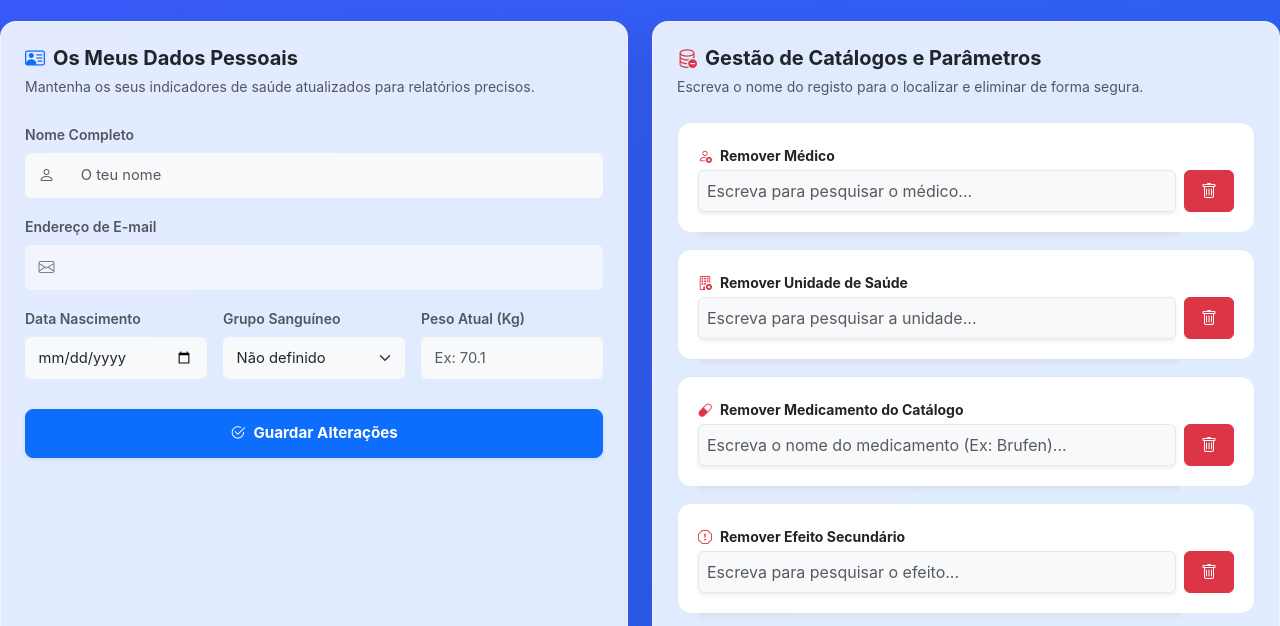
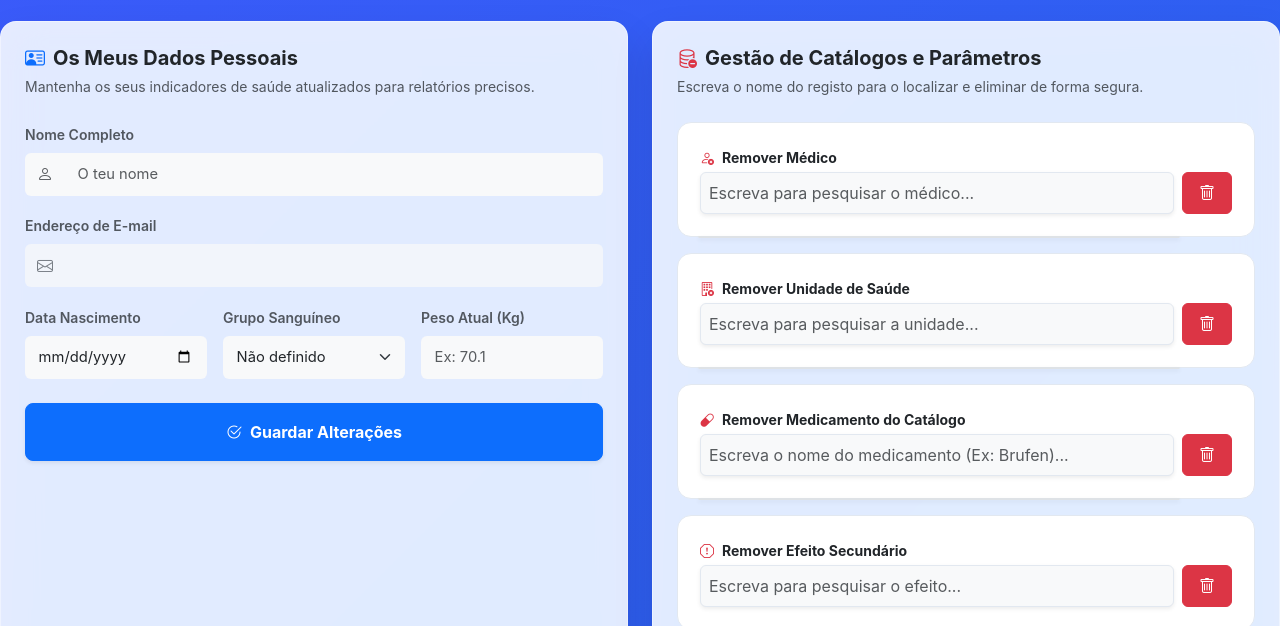
Before and after one commit to nadiabento/SaudeDigital, a website: page public/conta.html in a window 1280 px wide. Shown: the part 132-758 px from the top of the page. Drawn offline with nearby package versions, Linux system fonts and the light colour scheme; some packages are replaced by stand-ins of ours; no server answers; a script that the page names is missing.

Commit message:
Update conta

```diff
--- a/public/css/conta.css
+++ b/public/css/conta.css
@@ -1,6 +1,4 @@
-/* ==========================================================================
-   --- 1. INJEÇÃO MANDATÓRIA DE FUNDO EXCLUSIVO (CONTA) ---
-   ========================================================================== */
+/* 1. EXCLUSIVO DA PÁGINA CONTA (FUNDO AZUL + ONDAS)  */
 html:has(#formAtualizarPerfil),
 body:has(#formAtualizarPerfil) {
     background: linear-gradient(135deg, #3b5afa 0%, #2563eb 100%) !important;
@@ -8,7 +6,6 @@
     height: auto !important;
 }
 
-/* Injeção das ondas animadas por trás dos cartões */
 body:has(#formAtualizarPerfil)::after {
     content: "";
     position: fixed;
@@ -23,71 +20,11 @@
     pointer-events: none;
 }
 
-/* Remove o fundo cinzento padrão da main-content para revelar o azul */
 .main-content:has(#formAtualizarPerfil) {
     background: transparent !important;
 }
 
-/* ==========================================================================
-   --- 2. COMPACTAÇÃO VISUAL EQUILIBRADA (OS MEUS DADOS PESSOAIS) ---
-   ========================================================================== */
-#formAtualizarPerfil .mb-3 {
-    margin-bottom: 1rem !important; /* Espaçamento ideal para respirar */
-}
-
-#formAtualizarPerfil .mb-4 {
-    margin-bottom: 1.25rem !important;
-}
-
-#formAtualizarPerfil .form-control,
-#formAtualizarPerfil .form-select {
-    padding: 0.65rem 0.85rem !important; /* Tamanho confortável para cliques */
-    font-size: 0.92rem !important;
-}
-
-#formAtualizarPerfil .input-group-text {
-    padding: 0.65rem 0.85rem !important;
-}
-
-#formAtualizarPerfil .btn {
-    padding: 12px !important;
-    font-size: 0.95rem !important;
-    margin-top: 10px;
-}
-
-/* ==========================================================================
-   --- 3. GESTÃO DE CATÁLOGOS (FUNDO BRANCO + ESPAÇAMENTO REFORÇADO) ---
-   ========================================================================== */
-/* Transforma as caixas de remoção em BRANCO para destacar o botão de Trash */
-.d-flex.flex-column.gap-3 .bg-light {
-    background-color: #ffffff !important;
-    border: 1px solid #e2e8f0 !important;
-    padding: 20px !important; /* Dá mais espaçamento interno para os elementos respirarem */
-    border-radius: 14px !important;
-    transition: all 0.2s ease-in-out !important;
-}
-
-/* Efeito visual de alerta ao passar o rato nos blocos de eliminação */
-.d-flex.flex-column.gap-3 .bg-light:hover {
-    border-color: #f1aeb5 !important; /* Borda vermelha suave do Bootstrap */
-    box-shadow: 0 4px 12px rgba(220, 53, 69, 0.06) !important;
-}
-
-/* Ajusta os inputs dentro dos blocos de remoção */
-.d-flex.flex-column.gap-3 .form-control {
-    background-color: #f8f9fa !important; /* Input ligeiramente cinza para contrastar com o bloco branco */
-    border: 1px solid #e2e8f0 !important;
-}
-
-.d-flex.flex-column.gap-3 .form-control:focus {
-    background-color: #ffffff !important;
-    border-color: #dc3545 !important; /* Foco vermelho no input */
-    box-shadow: 0 0 0 0.25rem rgba(220, 53, 69, 0.15) !important;
-}
-
-/* ==========================================================================
-   --- 4. CORES DE CONTRASTE DOS TÍTULOS E GLASSMORPHISM ---
-   ========================================================================== */
+/* 2. CONFIGURAÇÃO DE CONTRASTE DOS TÍTULOS E GLASSMORPHISM  */
 .page-header h2 {
     color: #ffffff !important;
     font-weight: 700;
@@ -98,11 +35,10 @@
 }
 
 .page-header .bg-primary.bg-opacity-10 {
-    background-color: rgba(255, 255, 255, 0.15) !important;
+    background-color: rgba(255, 255, 255, 0.2) !important;
     color: #ffffff !important;
 }
 
-/* Transforma os painéis em cartões translúcidos integrados */
 .card {
     background: rgba(255, 255, 255, 0.88) !important;
     backdrop-filter: blur(20px) saturate(190%);
@@ -112,24 +48,51 @@
     transform: none !important;
 }
 
-.container-max {
-    max-width: 1200px;
-    margin: 0 auto;
+/* 3. OS MEUS DADOS PESSOAIS (ESPAÇAMENTO EQUILIBRADO) */
+#formAtualizarPerfil .mb-3 {
+    margin-bottom: 1.1rem !important;
 }
 
-.p-3.bg-light.rounded-3.position-relative {
-    position: relative !important;
-    overflow: visible !important;
+#formAtualizarPerfil .form-control,
+#formAtualizarPerfil .form-select {
+    padding: 0.65rem 0.85rem !important;
+    font-size: 0.92rem !important;
 }
 
-/* ==========================================================================
-   --- 5. AUTOCOMPLETE ---
-   ========================================================================== */
+/*  4. GESTÃO DE CATÁLOGOS (FUNDO BRANCO + RESPIRO DE TABELAS) */
+/* Passa as caixas de remoção cinzentas para BRANCO Puro */
+.d-flex.flex-column.gap-3 .bg-light {
+    background-color: #ffffff !important;
+    border: 1px solid #e2e8f0 !important;
+    padding: 22px !important; /* Mais espaçamento interno para as tabelas respirarem */
+    border-radius: 14px !important;
+    transition: all 0.2s ease-in-out !important;
+}
+
+/* Hover de perigo com borda avermelhada ao passar o rato */
+.d-flex.flex-column.gap-3 .bg-light:hover {
+    border-color: #f1aeb5 !important;
+    box-shadow: 0 6px 14px rgba(220, 53, 69, 0.05) !important;
+}
+
+/* Inputs das tabelas de remoção ganham fundo cinza suave para contraste */
+.d-flex.flex-column.gap-3 .form-control {
+    background-color: #f8f9fa !important;
+    border: 1px solid #e2e8f0 !important;
+}
+
+.d-flex.flex-column.gap-3 .form-control:focus {
+    background-color: #ffffff !important;
+    border-color: #dc3545 !important;
+    box-shadow: 0 0 0 0.25rem rgba(220, 53, 69, 0.15) !important;
+}
+
+/* 5. AUTOCOMPLETE E ANIMAÇÃO  */
 .custom-autocomplete-list {
     position: absolute !important;
     top: 100% !important;
     left: 20px !important;
-    width: calc(100% - 94px) !important; /* Ajustado para o novo padding do bloco */
+    width: calc(100% - 94px) !important;
     max-height: 150px !important;
     overflow-y: auto !important;
     background-color: #ffffff !important;
@@ -141,7 +104,6 @@
 .custom-autocomplete-list .list-group-item {
     cursor: pointer !important;
     padding: 8px 12px !important;
-    font-size: 0.85rem !important;
 }
 
 @keyframes waveAnimationConta {
--- a/public/css/style.css
+++ b/public/css/style.css
@@ -1,3 +1,4 @@
+/* VARIÁVEIS E CONFIGURAÇÃO BASE  */
 :root {
     --primary-color: #0d6efd;
     --primary-light: #e7f0ff;
@@ -12,7 +13,7 @@
     margin: 0;
     padding: 0;
     min-height: 100vh;
-    background-color: var(--bg-light);
+    background-color: var(--bg-light) !important; /* Força o fundo cinza plano original */
     font-family: "Inter", sans-serif;
 }
 
@@ -20,16 +21,16 @@
     overflow-x: hidden;
 }
 
-/* --- SIDEBAR PADRÃO --- */
+/*SIDEBAR PADRÃO (PC) */
 .sidebar {
     width: var(--sidebar-width) !important;
     height: 100vh;
     position: fixed !important;
     top: 0;
     left: 0;
-    background-color: #ffffff;
-    transition: width 0.3s ease-in-out;
-    z-index: 1000;
+    background-color: #ffffff !important;
+    transition: width 0.3s ease-in-out, transform 0.3s ease-in-out;
+    z-index: 1050;
     border-right: 1px solid var(--border-color);
 }
 
@@ -40,13 +41,13 @@
 .sidebar-link {
     color: #101616;
     font-weight: 400;
-    transition: all 0.2s ease;
     text-decoration: none;
     display: flex;
     align-items: center;
     padding: 12px 20px;
     margin: 4px 12px;
     border-radius: 8px;
+    transition: all 0.2s ease;
 }
 
 .sidebar-link:hover {
@@ -64,11 +65,12 @@
     display: none !important;
 }
 
-/* --- CONTEÚDO PRINCIPAL PADRÃO --- */
+/* CONTEÚDO PRINCIPAL PADRÃO  */
 .main-content {
     margin-left: var(--sidebar-width) !important;
     padding: 2rem;
     min-height: 100vh;
+    background-color: var(--bg-light) !important;
     transition: margin-left 0.3s ease-in-out;
 }
 
@@ -76,12 +78,12 @@
     margin-left: var(--sidebar-width-collapsed) !important;
 }
 
-/* --- COMPONENTES UI COMPARTILHADOS --- */
+/* COMPONENTES DE UI */
 .card {
     border-radius: 16px;
     border: none;
     box-shadow: 0 0.125rem 0.25rem rgba(0, 0, 0, 0.075);
-    background-color: #ffffff;
+    background-color: #ffffff !important;
 }
 
 .form-control, .form-select {
@@ -90,16 +92,19 @@
     border: 1px solid var(--border-color);
 }
 
+/* RESPONSIVIDADE SIDEBAR MÓVEL (DASHBOARD / EXAMES FIXOS) */
 @media (max-width: 991px) {
     .sidebar {
-        transform: translateX(-100%) !important;
+        transform: translateX(-100%) !important; /* CORREÇÃO: Esconde o menu por padrão no mobile */
     }
+
     .sidebar.active {
-        transform: translateX(0) !important;
+        transform: translateX(0) !important; /* Abre como gaveta ao clicar */
     }
+
     .main-content {
         margin-left: 0 !important;
         width: 100% !important;
-        padding: 80px 15px 20px 15px !important;
+        padding: 90px 15px 20px 15px !important;
     }
 }
```
